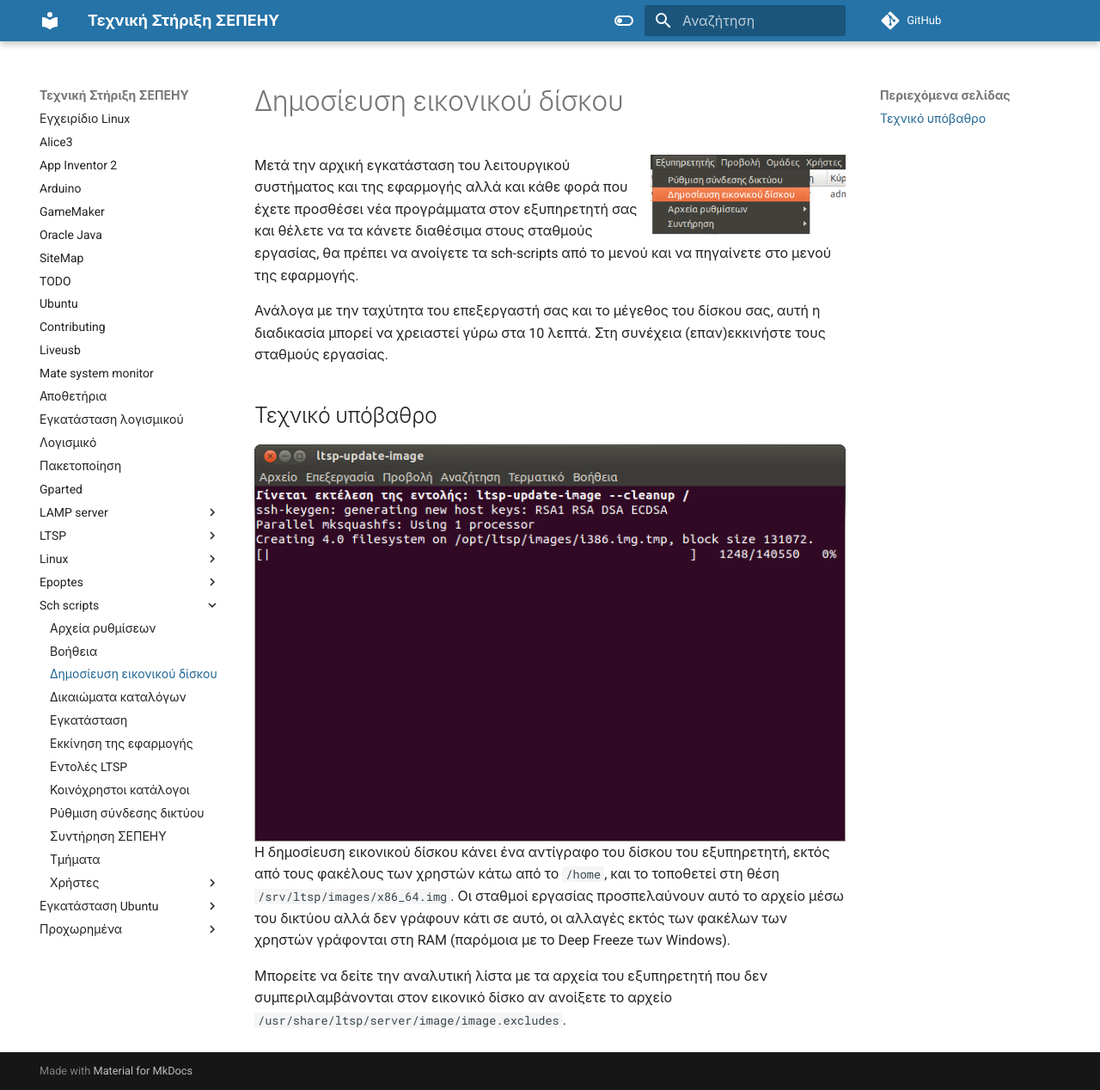
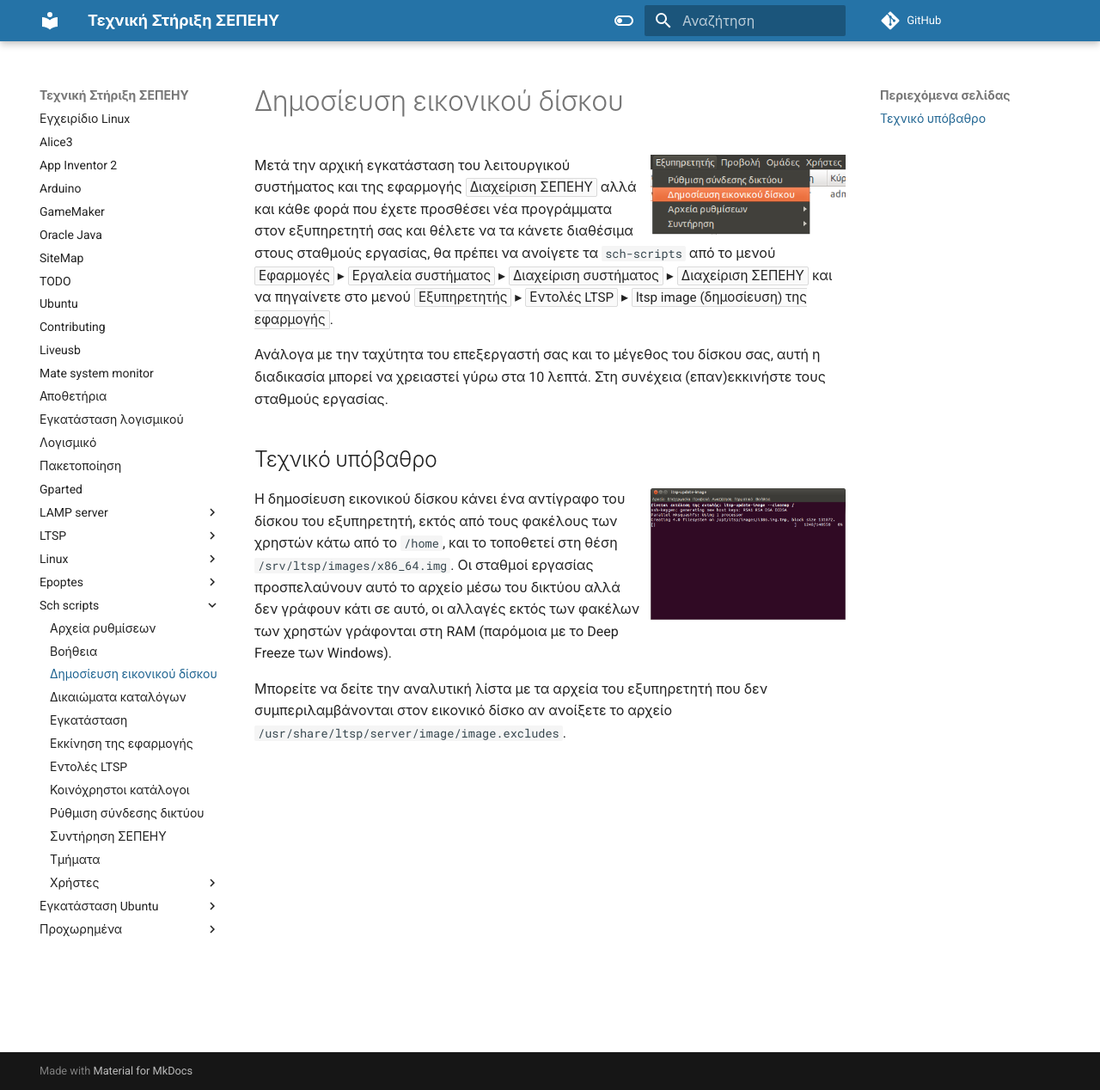
Before and after one commit to siahos/el.ltsp.org, an MkDocs documentation site: the page built from docs/sch-scripts/Δημοσίευση_εικονικού_δίσκου.md, in a window 1280 px wide and 1268 px high. Shown: the whole window at 86% size. Built offline with MkDocs 1.6.1 and Material for MkDocs 9.7.7, drawn with Linux system fonts in a browser that asks for light colours; comment, search, counter and statistics services are not loaded.

Commit message:
update sch-scripts/Δημοσίευση_εικονικού_δίσκου.md

```diff
--- a/docs/sch-scripts/Δημοσίευση_εικονικού_δίσκου.md
+++ b/docs/sch-scripts/Δημοσίευση_εικονικού_δίσκου.md
@@ -1,9 +1,12 @@
 [*![](12.04.12_sch-scripts_open_image_creation.png)*](12.04.12_sch-scripts_open_image_creation.png)
 Μετά την αρχική εγκατάσταση του λειτουργικού συστήματος και της
-εφαρμογής  αλλά και κάθε φορά που έχετε προσθέσει νέα
+εφαρμογής ***Διαχείριση ΣΕΠΕΗΥ*** αλλά και κάθε φορά που έχετε προσθέσει νέα
 προγράμματα στον εξυπηρετητή σας και θέλετε να τα κάνετε
 διαθέσιμα στους σταθμούς εργασίας, θα πρέπει να ανοίγετε τα
-sch-scripts από το μενού  και να πηγαίνετε στο μενού  της εφαρμογής.
+`sch-scripts` από το μενού
+***Εφαρμογές***  ▸ ***Εργαλεία συστήματος*** ▸ ***Διαχείριση συστήματος*** ▸ ***Διαχείριση ΣΕΠΕΗΥ***
+και να πηγαίνετε στο μενού
+***Εξυπηρετητής*** ▸ ***Εντολές LTSP*** ▸ ***ltsp image (δημοσίευση) της εφαρμογής***.
 
 Ανάλογα με την ταχύτητα του επεξεργαστή σας και το μέγεθος του δίσκου
 σας, αυτή η διαδικασία μπορεί να χρειαστεί γύρω στα 10 λεπτά. Στη
@@ -11,8 +14,8 @@ sch-scripts από το μενού  και να πηγαίνετε στο μεν
 
 ## Τεχνικό υπόβαθρο
 
-![Schscripts_terminalnmakeiamge.png](Schscripts_terminalnmakeiamge.png){ align = right} Η
-δημοσίευση εικονικού δίσκου κάνει ένα αντίγραφο του δίσκου του
+[*![](Schscripts_terminalnmakeiamge.png)*](Schscripts_terminalnmakeiamge.png)
+Η δημοσίευση εικονικού δίσκου κάνει ένα αντίγραφο του δίσκου του
 εξυπηρετητή, εκτός από τους φακέλους των χρηστών κάτω από το `/home`,
 και το τοποθετεί στη θέση `/srv/ltsp/images/x86_64.img`. Οι σταθμοί
 εργασίας προσπελαύνουν αυτό το αρχείο μέσω του δικτύου αλλά δεν
```
